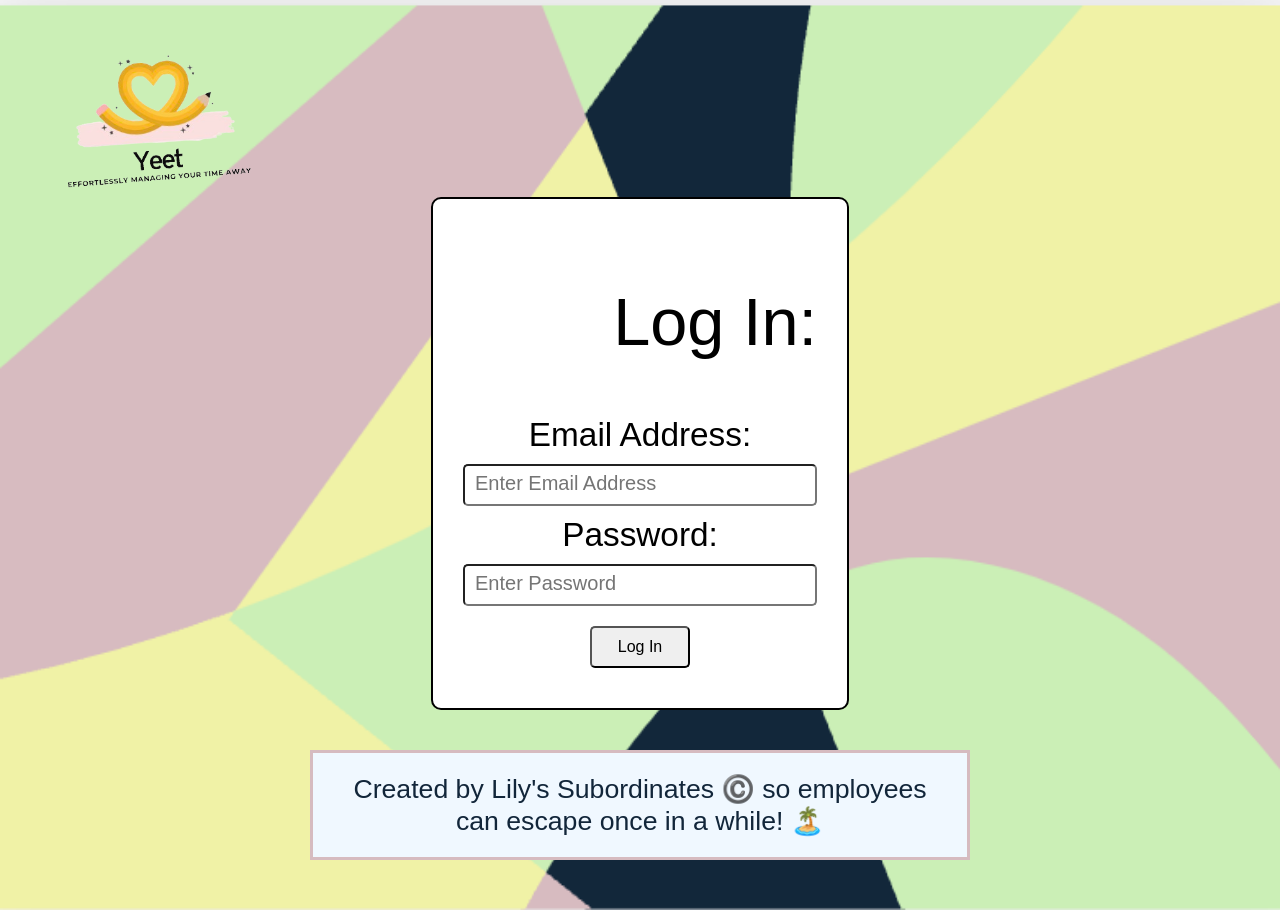
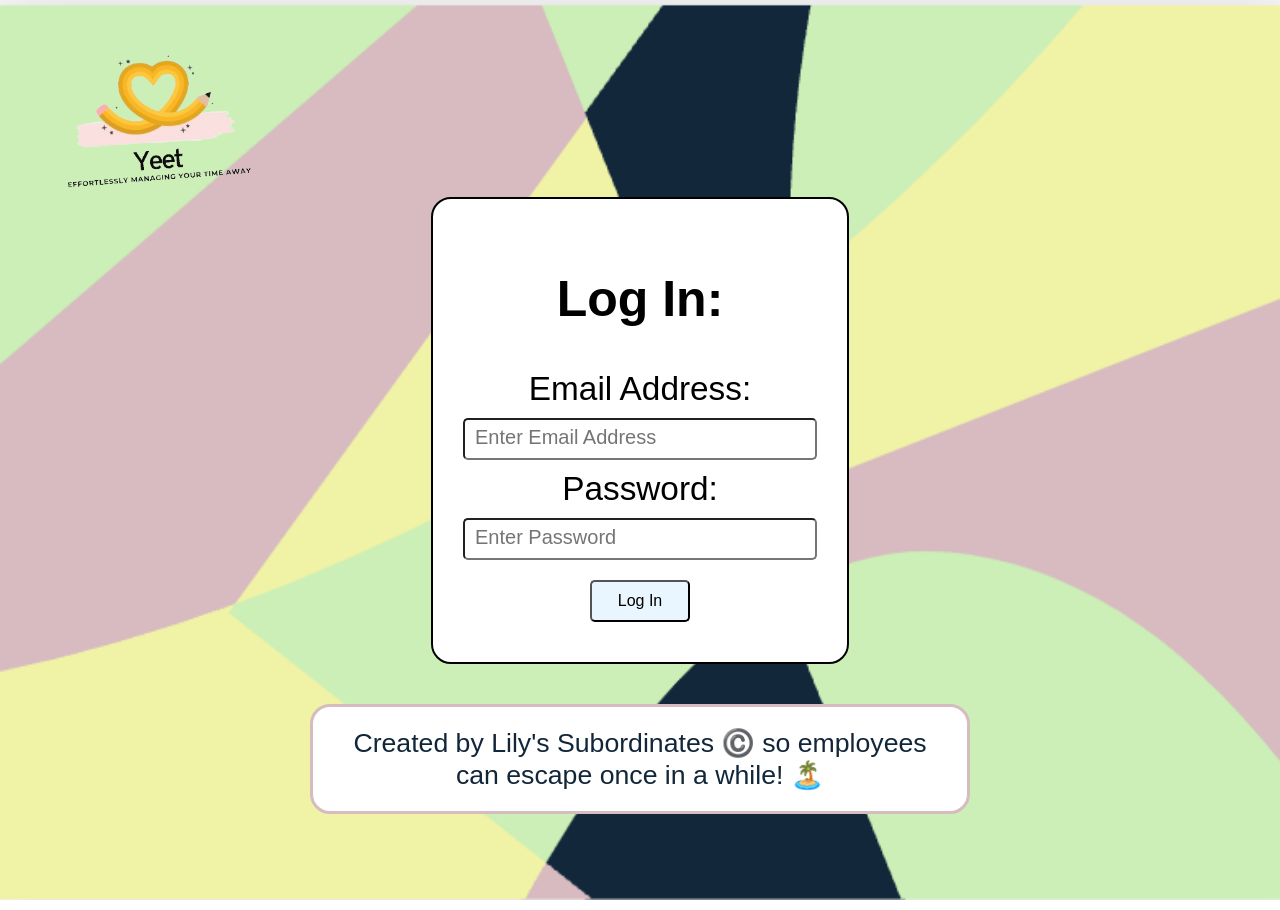
Before and after one commit to h-larper/fullstack_hr_project_BNTA, a React (Create React App) app in the folder frontend/hr_frontend/: page / in a window 1280 px wide. Built offline with nearby package versions, Linux system fonts and the light colour scheme; a web font is replaced by a local one.

Commit message:
Added styling to login form

```diff
--- a/frontend/hr_frontend/src/CSS/App.css
+++ b/frontend/hr_frontend/src/CSS/App.css
@@ -8,7 +8,7 @@ body{
 }
 
 footer {
-  background-color: aliceblue;
+  background-color: white;
   color: #12263A;
   align-items: center;
   text-align: center;
@@ -21,4 +21,5 @@ footer {
   font-weight: 400;
   font-style: normal;
   font-size: 20pt;
+  border-radius: 20px;
 }
--- a/frontend/hr_frontend/src/CSS/LandingPage.css
+++ b/frontend/hr_frontend/src/CSS/LandingPage.css
@@ -35,9 +35,10 @@ nav button {
     font-weight: 400;
     font-style: normal;
     font-size: large;
+    background-color: #EAF6FF;
 }
 
-h2 {
+#banner h2 {
     font-size: 50pt;
     font-family: "Jersey 25", sans-serif;
     font-weight: 400;
@@ -45,14 +46,14 @@ h2 {
     text-align: right;
 }
 
-#banner {
-    margin-top: -130pt;
-}
-
-h3 {
+#banner h3 {
     text-align: right;
     font-size: 28pt;
     font-family: "Jersey 25", sans-serif;
     font-weight: 400;
     font-style: normal;
 }
+
+#banner {
+    margin-top: -130pt;
+}
--- a/frontend/hr_frontend/src/CSS/LoginForm.css
+++ b/frontend/hr_frontend/src/CSS/LoginForm.css
@@ -6,7 +6,7 @@
     justify-content: center;
     width: 30%;
     border: 2px solid black;
-    border-radius: 10px;
+    border-radius: 20px;
     padding: 30px;
     max-width: 400px;
     margin: auto;
@@ -50,4 +50,5 @@ h2 {
     font-family: "Jersey 25", sans-serif;
     font-weight: 400;
     font-style: normal;
+    background-color: #EAF6FF;
 }
```
